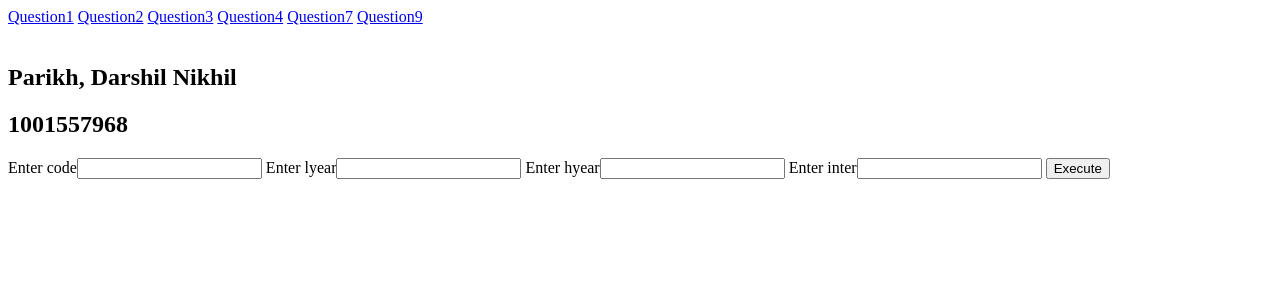
After one commit to darshilgit/quiz4, a Flask app: page /question9 in a window 1280 px wide. The commit adds this page. Shown: the top 300 px of the page. Run offline with Flask 2, Linux system fonts and the light colour scheme; some libraries are stand-ins or nearby versions.

Commit message:
question 9 commit

```diff
--- a/app.py
+++ b/app.py
@@ -163,5 +163,40 @@ def question7_execute():
     return render_template('question7.html', chart=bar_chart.render_data_uri())
 
 
+@app.route('/question9', )
+def question9():
+    return render_template('question9.html')
+@app.route('/question9_execute',  methods=['GET'])
+def question9_execute():
+    code = request.args.get('code')
+    lyear = int(request.args.get('lyear'))
+    hyear = int(request.args.get('hyear'))
+    interval = int(request.args.get('inter'))
+    cursor = conn.cursor()
+    xy_chart = pygal.XY(stroke=False)
+    xy_chart.title = 'BL (in %)'
+    years = []
+    for i in range(lyear, hyear+interval, interval):
+        years.append(i)
+    print(years)
+    #xy_chart.x_labels = map(str, range(lyear, hyear+interval, interval))
+    #codes = ["IND","AFG"]
+    #for code in codes:
+    sql = "select entity, BLPercent from educationshare where Code = " + "'" + code + "'"
+    print(sql)
+    result = cursor.execute(sql).fetchall()
+    bl_values = []
+    country = result[0][0]
+    print('country')
+    print(country)
+    for i in range(len(result)):
+        bl_values.append(result[i][1])
+    print('bl')
+    print(bl_values)
+    abc = list(zip(years,bl_values))
+    xy_chart.add(country, abc)
+    return render_template('question9.html', chart=xy_chart.render_data_uri())
+
+
 if __name__ == '__main__':
     app.run()
--- a/templates/common.html
+++ b/templates/common.html
@@ -13,6 +13,7 @@
         <a href="/question3">Question3</a>
         <a href="/question4">Question4</a>
         <a href="/question7">Question7</a>
+        <a href="/question9">Question9</a>
         <br><br>
         <h2>Parikh, Darshil Nikhil</h2>
         <h2>1001557968</h2>
--- /dev/null
+++ b/templates/question9.html
@@ -0,0 +1,13 @@
+{%  include 'common.html' %}
+
+<form action="/question9_execute" method="get">
+    Enter code<input type="text" name="code" method="get" >
+    Enter lyear<input type="text" name="lyear" method="get" >
+    Enter hyear<input type="text" name="hyear" method="get" >
+    Enter inter<input type="text" name="inter" method="get" >
+    <input type="submit" value="Execute">
+</form>
+
+{% if chart%}
+    <embed type="image/svg+xml" src= {{ chart|safe }} />
+{% endif %}
```
